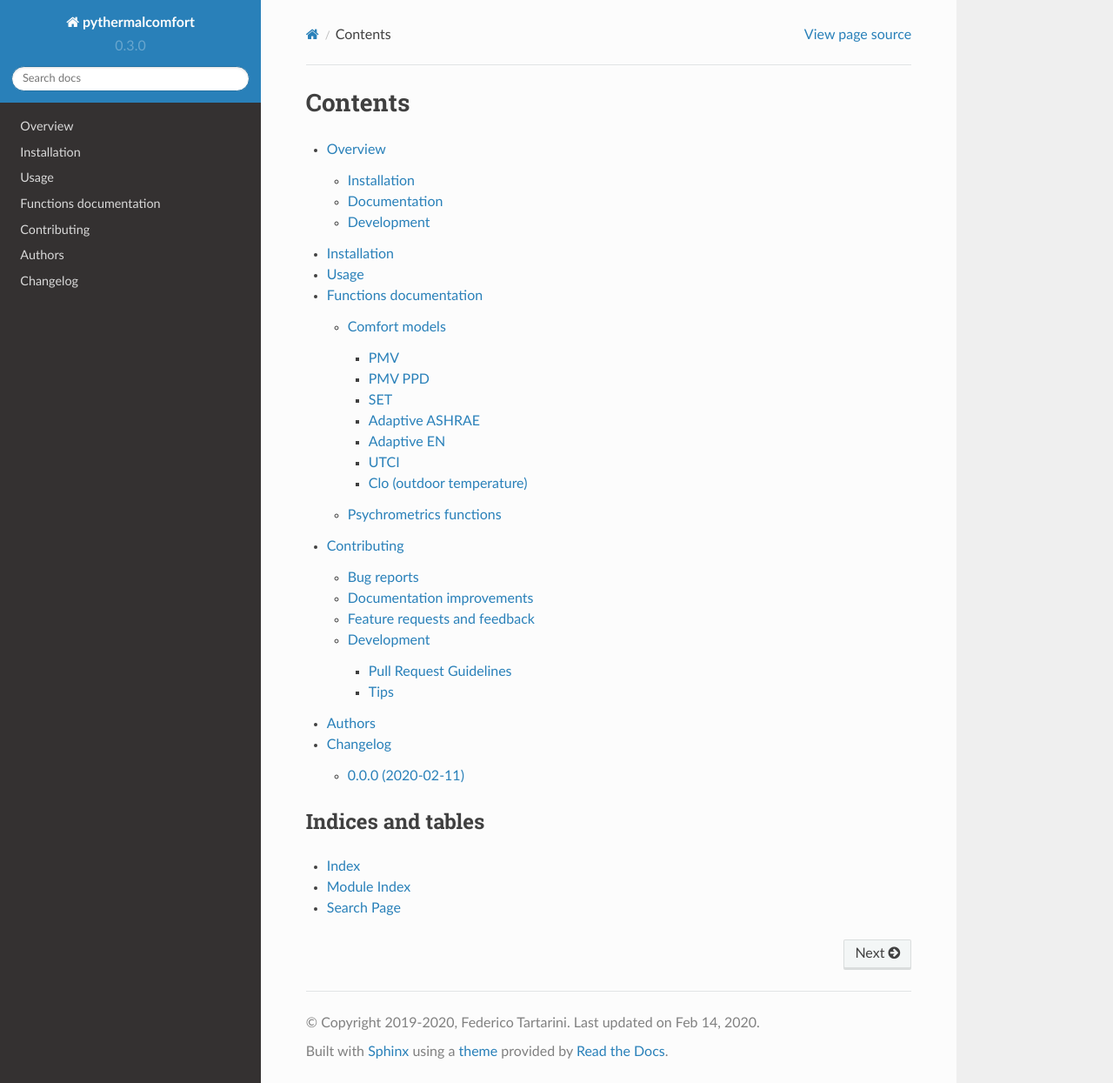
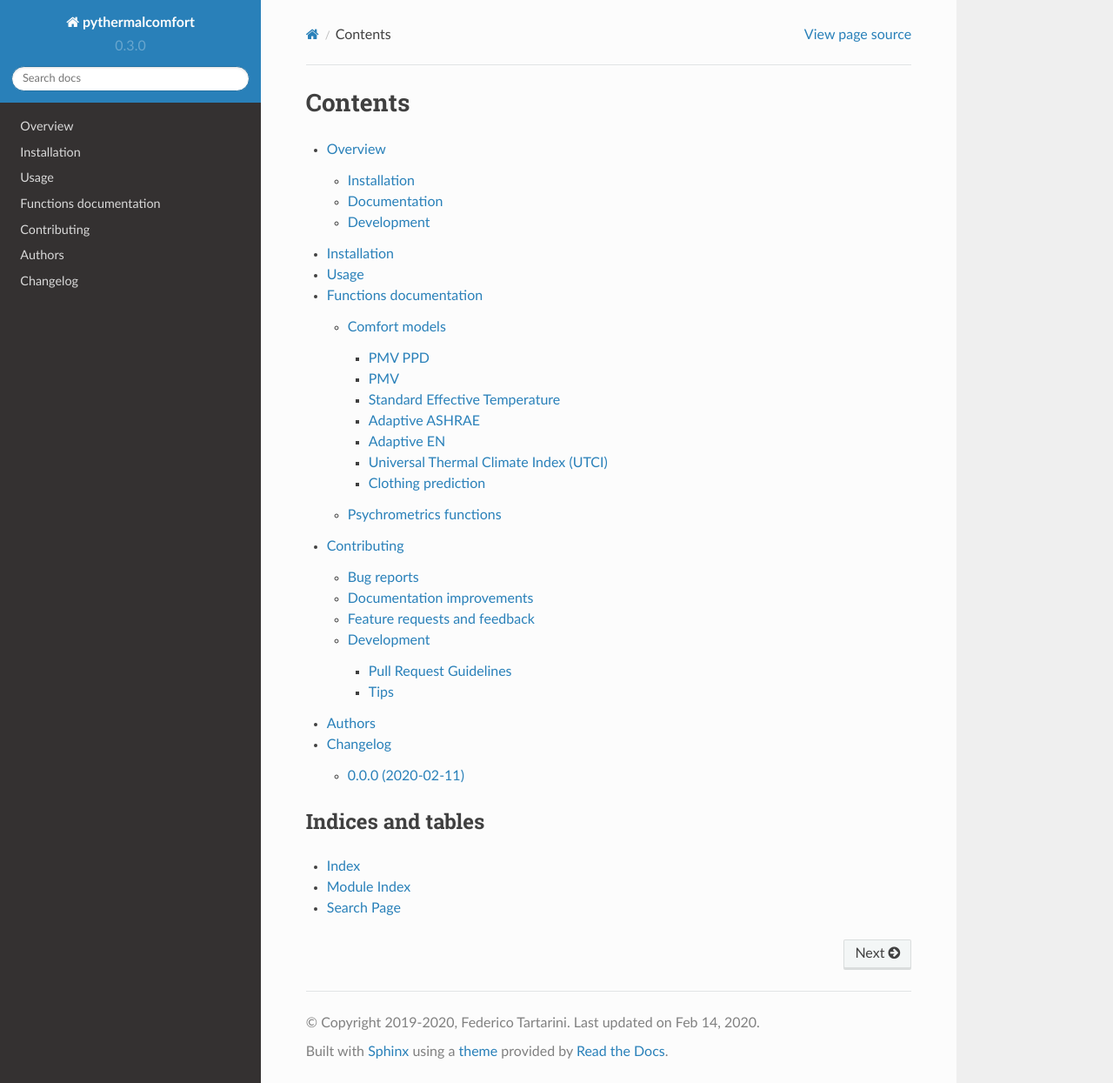
Before and after one commit to CenterForTheBuiltEnvironment/pythermalcomfort, a Sphinx documentation site: the page built from docs/index.rst, in a window 1280 px wide and 1245 px high. Shown: the whole window at 87% size. Built offline with Sphinx 7.4.7 and the Read the Docs theme 2.0.0, drawn with Linux system fonts in a browser that asks for light colours.

Commit message:
small change documentation

```diff
--- a/docs/reference/pythermalcomfort.rst
+++ b/docs/reference/pythermalcomfort.rst
@@ -7,18 +7,18 @@ Comfort models
     from pythermalcomfort.models import *
 
 
+PMV PPD
+-------
+
+.. autofunction:: pythermalcomfort.models.pmv_ppd
+
 PMV
 ---
 
 .. autofunction:: pythermalcomfort.models.pmv
 
-PMV PPD
--------
-
-.. autofunction:: pythermalcomfort.models.pmv_ppd
-
-SET
----
+Standard Effective Temperature
+------------------------------
 
 .. autofunction:: pythermalcomfort.models.set_tmp
 
@@ -32,13 +32,13 @@ Adaptive EN
 
 .. autofunction:: pythermalcomfort.models.adaptive_en
 
-UTCI
-----
+Universal Thermal Climate Index (UTCI)
+--------------------------------------
 
 .. autofunction:: pythermalcomfort.models.utci
 
-Clo (outdoor temperature)
--------------------------
+Clothing prediction
+-------------------
 
 .. autofunction:: pythermalcomfort.models.clo_tout
 
```
